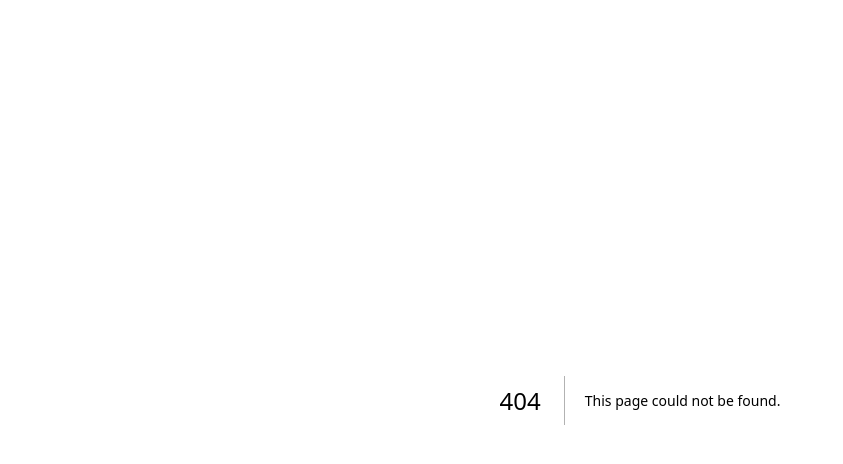
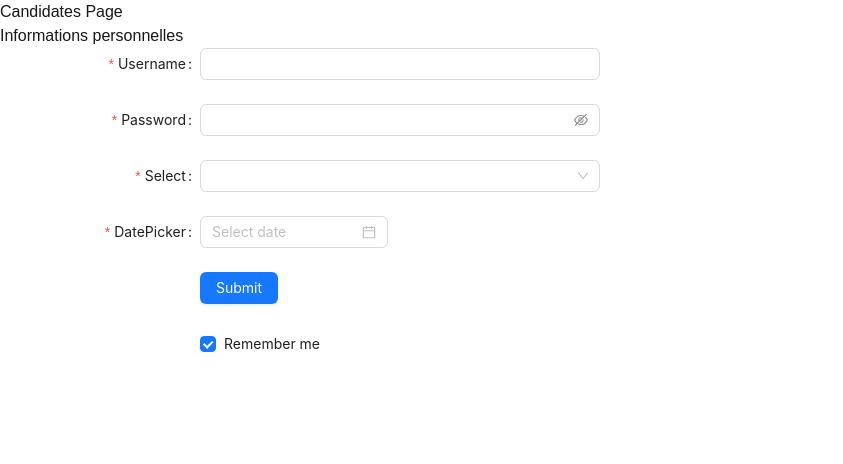
Before and after one commit to Gizmoux/test-arimayi, a Next.js app: page /candidates in a window 1280 px wide. Before the commit this address had no page. Shown: the top 464 px of the page, without its empty margins (0-843 px from the left). Built offline with nearby package versions, Linux system fonts and the light colour scheme.

Commit message:
✅ Add candidates Page

```diff
--- /dev/null
+++ b/app/candidates/page.tsx
@@ -0,0 +1,84 @@
+"use client";
+import type { FormProps } from "antd";
+import { Button, Checkbox, DatePicker, Form, Input, Select } from "antd";
+
+type FieldType = {
+  username?: string;
+  password?: string;
+  remember?: string;
+};
+
+const onFinish: FormProps<FieldType>["onFinish"] = (values) => {
+  console.log("Success:", values);
+};
+
+const onFinishFailed: FormProps<FieldType>["onFinishFailed"] = (errorInfo) => {
+  console.log("Failed:", errorInfo);
+};
+const CandidatesPage = () => {
+  return (
+    <div>
+      <h1>Candidates Page</h1>
+      <h2>Informations personnelles</h2>
+      <Form
+        name="basic"
+        labelCol={{ span: 8 }}
+        wrapperCol={{ span: 16 }}
+        style={{ maxWidth: 600 }}
+        initialValues={{ remember: true }}
+        onFinish={onFinish}
+        onFinishFailed={onFinishFailed}
+        autoComplete="off"
+      >
+        <Form.Item<FieldType>
+          label="Username"
+          name="username"
+          className="text-white"
+          rules={[{ required: true, message: "Please input your username!" }]}
+        >
+          <Input />
+        </Form.Item>
+
+        <Form.Item<FieldType>
+          label="Password"
+          name="password"
+          rules={[{ required: true, message: "Please input your password!" }]}
+        >
+          <Input.Password />
+        </Form.Item>
+
+        <Form.Item
+          label="Select"
+          name="Select"
+          rules={[{ required: true, message: "Please input!" }]}
+        >
+          <Select>
+            <Select.Option value="demo">Demo</Select.Option>
+          </Select>
+        </Form.Item>
+        <Form.Item
+          label="DatePicker"
+          name="DatePicker"
+          rules={[{ required: true, message: "Please input!" }]}
+        >
+          <DatePicker />
+        </Form.Item>
+
+        <Form.Item label={null}>
+          <Button type="primary" htmlType="submit">
+            Submit
+          </Button>
+        </Form.Item>
+        <Form.Item<FieldType>
+          name="remember"
+          valuePropName="checked"
+          label={null}
+        >
+          <Checkbox>Remember me</Checkbox>
+        </Form.Item>
+      </Form>
+    </div>
+  );
+};
+
+export default CandidatesPage;
```
